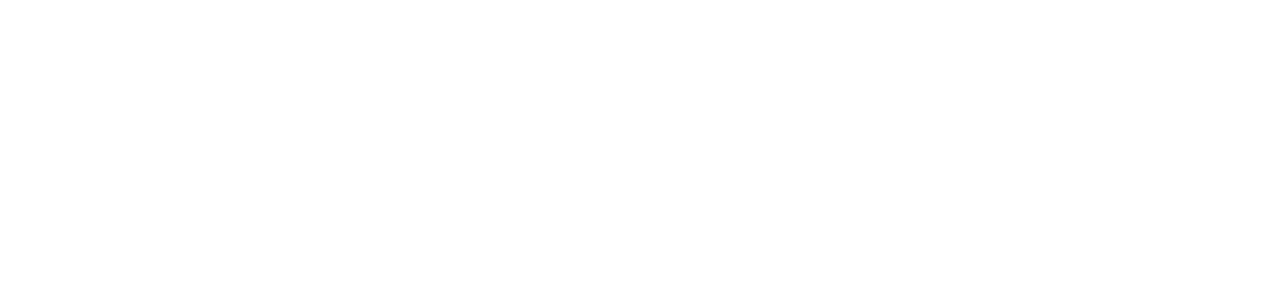
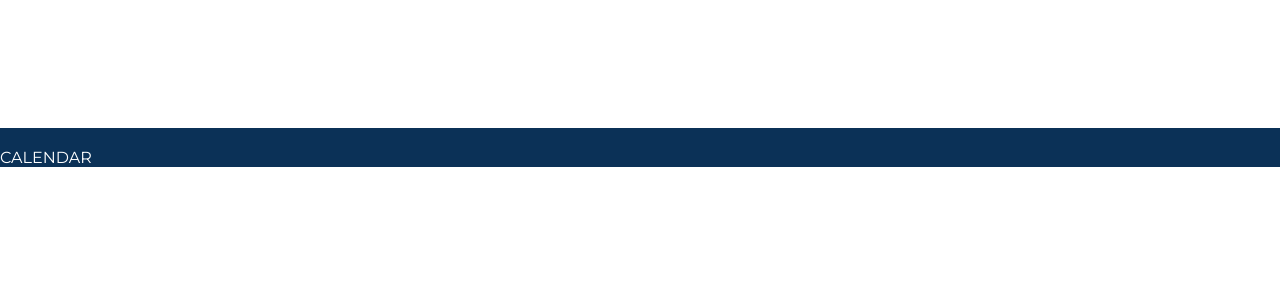
Before and after one commit to StudyCool/react_calendar, a React (Create React App) app: page / in a window 1280 px wide. Shown: the top 300 px of the page. Built offline with nearby package versions, Linux system fonts and the light colour scheme.

Commit message:
add component

```diff
--- a/package.json
+++ b/package.json
@@ -8,6 +8,7 @@
     "@testing-library/user-event": "^7.2.1",
     "classnames": "^2.2.6",
     "moment": "^2.24.0",
+    "node-sass": "^4.13.1",
     "prop-types": "^15.7.2",
     "react": "^16.13.0",
     "react-dom": "^16.13.0",
--- a/src/App.js
+++ b/src/App.js
@@ -1,11 +1,11 @@
 import React from 'react';
 import './App.css';
-import Calendar from './components/Calendar';
+import CalendarPage from './pages/CalendarPage';
 
 function App() {
   return (
     <div className="App">
-      <Calendar />
+      <CalendarPage/>
     </div>
   );
 }
--- a/src/components/Calendar/Calendar.module.css
+++ b/src/components/Calendar/Calendar.module.css
@@ -1,6 +1,7 @@
 .calendarHeader{
     background-color: var(--dark-blue-color);
     display: flex;
+    color: white;
 }
 
 .shortWeekDays {
--- a/src/components/Calendar/index.js
+++ b/src/components/Calendar/index.js
@@ -9,13 +9,13 @@ class Calendar extends Component {
 
   renderWeekDayShort = () => {
     let weekDayShort = moment.weekdaysShort();
-    console.log(weekDayShort);
+    //console.log(weekDayShort);
     let weekDayShortName = weekDayShort.map(day => {
       console.log({ day });
       return (
-        <ol className={styles.shortWeekDays} key={day}>
-          {day}
-        </ol>
+        <th className={styles.shortWeekDays} key={day}>
+          {this.weekDayShortName}
+        </th>
       );
     });
   }
@@ -23,9 +23,15 @@ class Calendar extends Component {
   render () {
     return (
       <div className={styles.calendarHeader}>
-        {
-          this.renderWeekDayShort()
-        }
+        CALENDAR
+        <table>
+
+            {
+              this.renderWeekDayShort()
+            }
+
+        </table>
+
       </div>
   );
   }
--- a/src/components/CalendarNav/CalendarNav.module.css
+++ b/src/components/CalendarNav/CalendarNav.module.css
@@ -0,0 +1,35 @@
+.container {
+    position: relative;
+    background-color: var(--dark-blue-color);
+    text-transform: uppercase;
+}
+
+.navContainer {
+    padding: 10px;
+    display: flex;
+    justify-content: space-between;
+    align-items: center;
+}
+
+.navItem {
+    color: var(--tiffany-color);
+    font-size: 12px;
+    font-weight: 700;
+    line-height: 14px;
+}
+
+.currentItem {
+    color: #fff;
+    font-size: 16px;
+    font-weight: 800;
+    line-height: 20px;
+}
+
+.downMenu {
+    padding: 7px;
+    position: absolute;
+    top: 100%;
+    left: 0;
+    right: 0;
+    background-color: inherit;
+}
--- a/src/components/CalendarNav/index.js
+++ b/src/components/CalendarNav/index.js
@@ -1,9 +1,39 @@
-import React, {Component} from 'react';
+import React, { Component } from 'react';
 import styles from './CalendarNav.module.css';
+import ModeButton from '../ModeButton';
 
 class CalendarNav extends Component {
   constructor (props) {
     super(props);
+    this.state = {
+      isMenuOpen: false,
+    };
+  }
+
+  render () {
+    const { isMenuOpen } = this.state;
+
+    return (
+      <div className={styles.container}>
+        <nav className={styles.navContainer}>
+          <div className={styles.navItem}></div>
+          <div className={styles.currentItem}></div>
+          <div className={styles.navItem}></div>
+        </nav>
+        {
+          isMenuOpen && (
+            <div className={styles.downMenu}>
+              <ModeButton>This week</ModeButton>
+              <ModeButton>This month</ModeButton>
+            </div>
+          )
+        }
+
+
+      </div>
+
+    );
+
   }
 }
 
--- /dev/null
+++ b/src/components/ModeButton/ModeButton.module.scss
@@ -0,0 +1,3 @@
+.container{
+
+}
--- /dev/null
+++ b/src/components/ModeButton/index.js
@@ -0,0 +1,11 @@
+import React, { Component } from 'react';
+
+function ModeButton() {
+  return (
+    <div className="">
+
+    </div>
+  );
+}
+
+export default ModeButton;
--- a/src/index.css
+++ b/src/index.css
@@ -1,5 +1,6 @@
 body {
-  margin: 0;
+  margin: 10% auto;
+
   font-family:'Montserrat', sans-serif ;
   --tiffany-color: #48C1C2;
   --dark-blue-color: #0B3157;
--- /dev/null
+++ b/src/pages/CalendarPage/index.js
@@ -0,0 +1,16 @@
+import React from 'react';
+
+import CalendarNav from '../../components/CalendarNav';
+import Calendar from '../../components/Calendar';
+
+const CalendarPage = props => {
+  return (
+    <>
+      <CalendarNav/>
+    <Calendar/>
+</>
+
+  )
+}
+
+export default CalendarPage;
```
Also changed, not shown: 1 other file (tests, documents, lock files or other folders).
